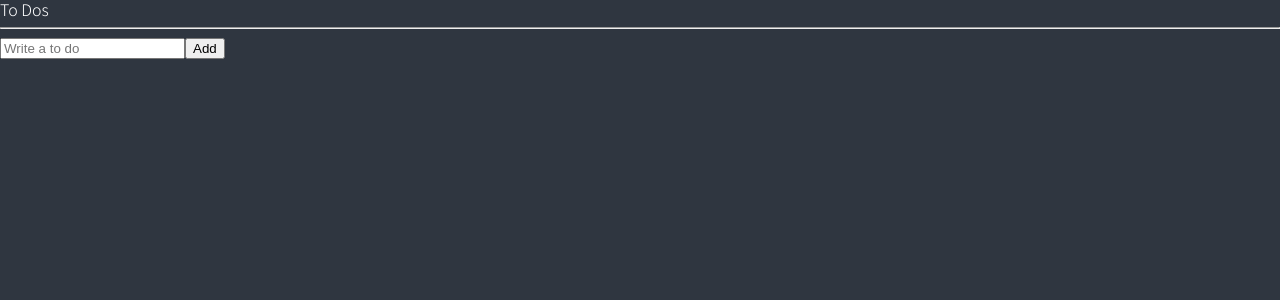
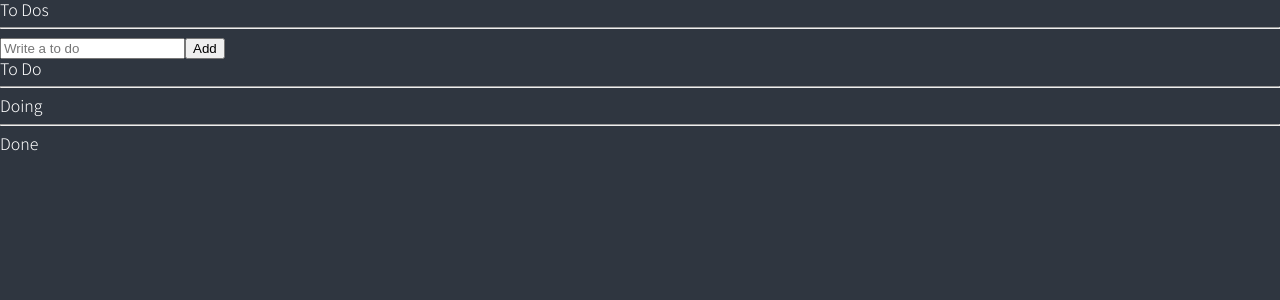
Before and after one commit to minnheima/react-masterclass, a React (Create React App) app: page / in a window 1280 px wide. Shown: the top 300 px of the page. Built offline with nearby package versions, Linux system fonts and the light colour scheme.

Commit message:
#5.16 Using Selector

```diff
--- a/src/atom.tsx
+++ b/src/atom.tsx
@@ -1,4 +1,4 @@
-import { atom } from "recoil";
+import { atom, selector } from "recoil";
 
 export interface IToDo {
   text: string;
@@ -10,3 +10,16 @@
   key: "toDo",
   default: [],
 });
+
+// Selector 는 atom을 가져다가 output을 변형하는 것. state 자체를 바꾸는 게 아니다
+export const toDoSelector = selector({
+  key: "toDoSelector",
+  get: ({ get }) => {
+    const toDos = get(toDoState);
+    return [
+      toDos.filter((toDo) => toDo.category === "TO_DO"),
+      toDos.filter((toDo) => toDo.category === "DOING"),
+      toDos.filter((toDo) => toDo.category === "DONE"),
+    ];
+  },
+});
--- a/src/components/ToDo.tsx
+++ b/src/components/ToDo.tsx
@@ -10,11 +10,9 @@
     } = e;
     setToDos((oldToDos) => {
       const targetIdx = oldToDos.findIndex((toDo) => toDo.id === id);
-      const oldToDo = oldToDos[targetIdx];
-      const newToDo = { text, id, category: name };
-      console.log(oldToDo, newToDo);
+      const newToDo = { text, id, category: name as any }; // {text, id, category: name as IToDo["category"]}이렇게 작성해도 됨
       // console.log(targetIdx);
-      return oldToDos;
+      return [...oldToDos.slice(0, targetIdx), newToDo, ...oldToDos.slice(targetIdx + 1)];
     });
   };
   return (
--- a/src/components/ToDoList.tsx
+++ b/src/components/ToDoList.tsx
@@ -1,18 +1,34 @@
 import { useRecoilValue } from "recoil";
-import { toDoState } from "../atom";
+import { toDoSelector, toDoState } from "../atom";
 import CreateToDo from "./CreateToDo";
 import ToDo from "./ToDo";
 
 function ToDoList() {
-  const toDos = useRecoilValue(toDoState); // setter함수가 필요하지 않기때문에 useRecoilValue로 변경
+  // const toDos = useRecoilValue(toDoState); // setter함수가 필요하지 않기때문에 useRecoilValue로 변경
 
+  const [toDo, doing, done] = useRecoilValue(toDoSelector);
   return (
     <div>
       <h1>To Dos</h1>
       <hr />
       <CreateToDo />
+      <h2>To Do</h2>
       <ul>
-        {toDos.map((toDo) => (
+        {toDo.map((toDo) => (
+          <ToDo key={toDo.id} {...toDo} />
+        ))}
+      </ul>
+      <hr />
+      <h2>Doing</h2>
+      <ul>
+        {doing.map((toDo) => (
+          <ToDo key={toDo.id} {...toDo} />
+        ))}
+      </ul>
+      <hr />
+      <h2>Done</h2>
+      <ul>
+        {done.map((toDo) => (
           <ToDo key={toDo.id} {...toDo} />
         ))}
       </ul>
```
